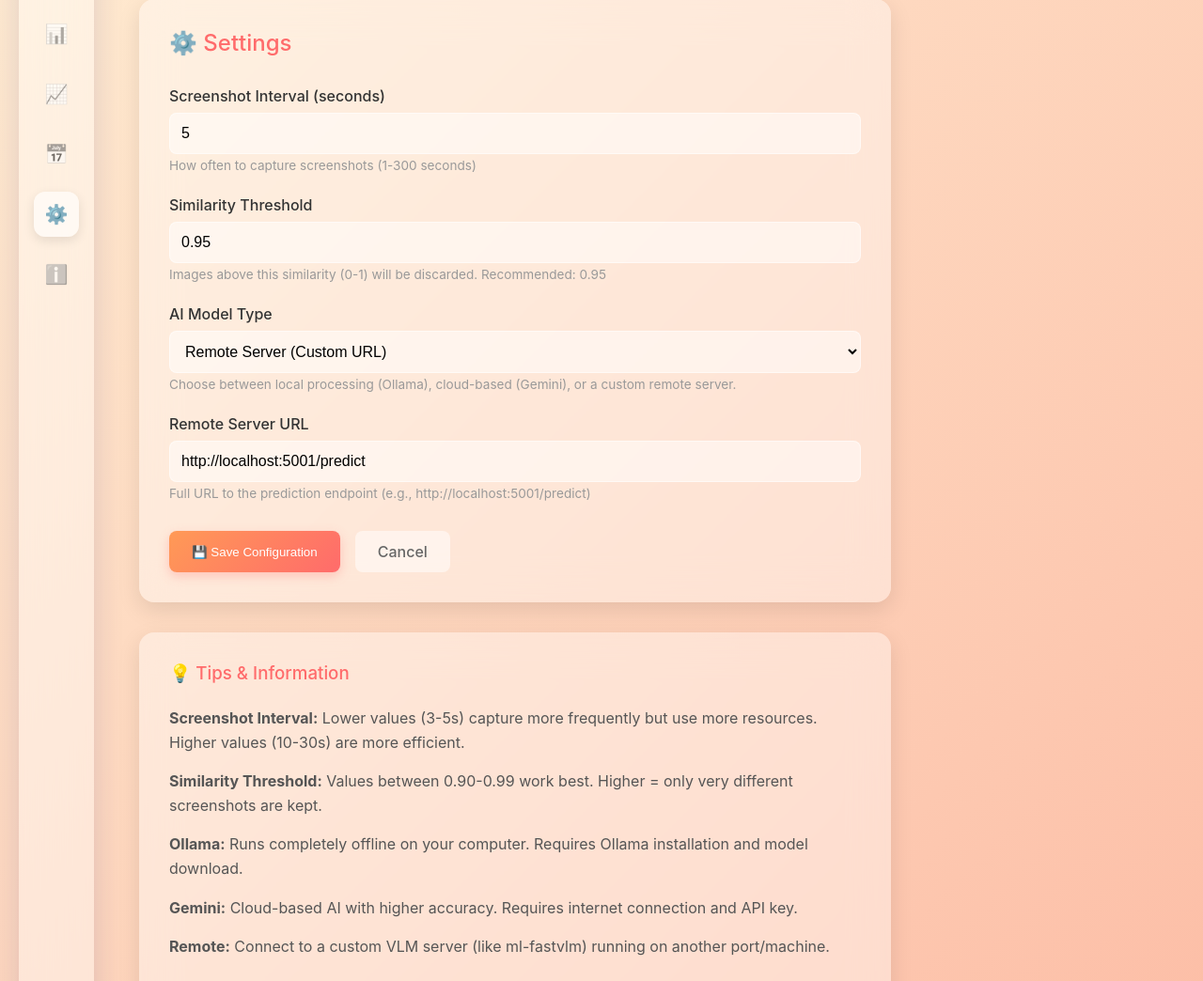
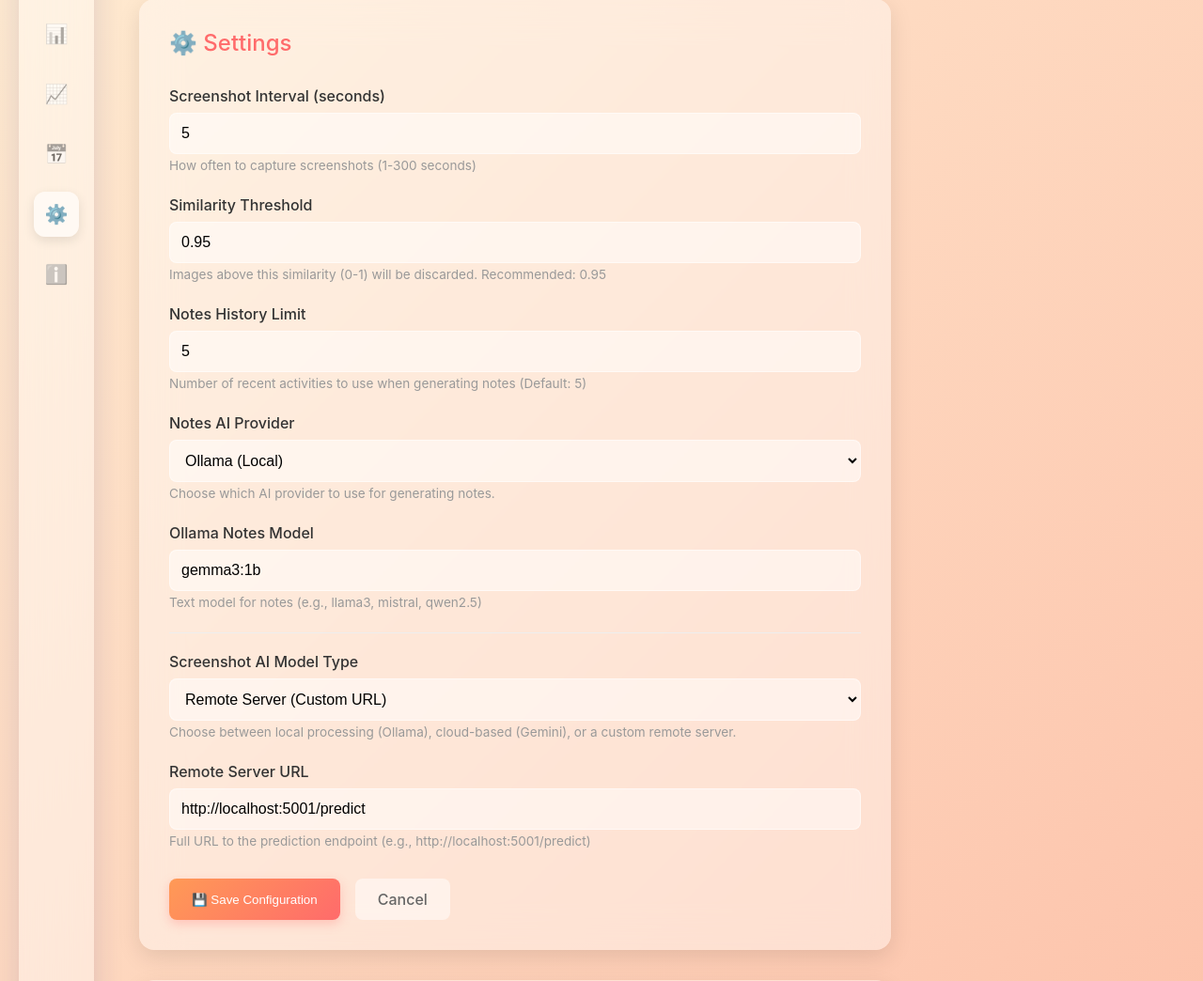
Before and after one commit to Developerr86/TimeLine-AI, a Flask app: page /config in a window 1280 px wide. Shown: the part 114-1158 px from the top of the page at 94% size. Run offline with Flask 3, Linux system fonts and the light colour scheme.

Commit message:
added Notes

```diff
--- a/config.json
+++ b/config.json
@@ -6,5 +6,8 @@
   "similarity_threshold": 0.95,
   "enabled": false,
   "remote_url": "http://localhost:5001/predict",
-  "Apple_FastVLM": "http://localhost:5001/predict"
+  "Apple_FastVLM": "http://localhost:5001/predict",
+  "notes_history_limit": 5,
+  "notes_model_provider": "ollama",
+  "notes_ollama_model": "gemma3:1b"
 }
--- a/main.py
+++ b/main.py
@@ -31,6 +31,9 @@ DEFAULT_CONFIG = {
     "gemini_model": os.getenv('GEMINI_MODEL', 'gemini-2.5-pro'),
     "Apple_FastVLM": os.getenv('REMOTE_URL', 'http://localhost:5001/predict'),
     "similarity_threshold": 0.95,
+    "notes_history_limit": 5,
+    "notes_model_provider": "gemini",
+    "notes_ollama_model": "llama3",
     "enabled": False
 }
 
@@ -399,6 +402,9 @@ def api_config():
         config['gemini_model'] = data.get('gemini_model', config['gemini_model'])
         config['remote_url'] = data.get('remote_url', config.get('remote_url', 'http://localhost:5001/predict'))
         config['similarity_threshold'] = float(data.get('similarity_threshold', 0.95))
+        config['notes_history_limit'] = int(data.get('notes_history_limit', 5))
+        config['notes_model_provider'] = data.get('notes_model_provider', 'gemini')
+        config['notes_ollama_model'] = data.get('notes_ollama_model', 'llama3')
 
         save_config(config)
         return jsonify({'status': 'success', 'config': config})
@@ -463,6 +469,86 @@ def api_latest_activity():
 @app.route('/screenshots/<path:filename>')
 def serve_screenshot(filename):
     return send_from_directory(SCREENSHOTS_DIR, filename)
+
+@app.route('/api/generate_notes', methods=['POST'])
+def generate_notes():
+    try:
+        config = load_config()
+        responses = load_responses()
+
+        # Get the limit from config, default to 5 if not set
+        limit = config.get('notes_history_limit', 5)
+
+        # Get the last N responses
+        recent_responses = responses[-limit:] if responses else []
+
+        if not recent_responses:
+            return jsonify({
+                'status': 'error',
+                'message': 'No recent activities to generate notes from.'
+            }), 400
+
+        # Prepare the prompt
+        activities_text = ""
+        for i, resp in enumerate(recent_responses):
+            timestamp = resp.get('timestamp', 'Unknown time')
+            title = resp.get('title', 'No Title')
+            summary = resp.get('summary', 'No Summary')
+            activities_text += f"{i+1}. [{timestamp}] {title}: {summary}\n"
+
+        prompt = f"""
+        You are an intelligent assistant helping a user review their recent computer activity.
+        Here are the user's last {len(recent_responses)} recorded activities:
+
+        {activities_text}
+
+        Based on these activities, please generate a concise set of notes.
+        - Summarize the main themes or tasks the user was working on.
+        - Highlight any potential distractions if apparent.
+        - Estimate roughly how much time was spent on different contexts (coding, browsing, etc.) if possible.
+        - Keep the tone professional and helpful.
+        - Format the output with Markdown (bullet points, bold text, etc.).
+        """
+
+        provider = config.get('notes_model_provider', 'gemini')
+
+        if provider == 'ollama':
+             # Use Ollama
+            model_name = config.get('notes_ollama_model', 'llama3')
+            client = ollama.Client()
+            response = client.chat(
+                model=model_name,
+                messages=[{
+                    'role': 'user',
+                    'content': prompt
+                }]
+            )
+            response_text = response['message']['content']
+        else:
+            # Use Gemini (Default)
+            # Check for Gemini API key
+            api_key = os.getenv('GEMINI_API_KEY')
+            if not api_key:
+                return jsonify({
+                    'status': 'error',
+                    'message': 'GEMINI_API_KEY not set. Please configure it in .env file.'
+                }), 400
+
+            # Configure Gemini
+            genai.configure(api_key=api_key)
+            model = genai.GenerativeModel(config.get('gemini_model', 'gemini-2.5-pro'))
+            response = model.generate_content(prompt)
+            response_text = response.text
+
+        return jsonify({
+            'status': 'success',
+            'notes': response_text,
+            'activity_count': len(recent_responses)
+        })
+
+    except Exception as e:
+        print(f"❌ Error generating notes: {e}")
+        return jsonify({'status': 'error', 'message': str(e)}), 500
 
 @app.route('/api/upload_image', methods=['POST'])
 def upload_image():
--- a/templates/config.html
+++ b/templates/config.html
@@ -59,7 +59,31 @@
                         </div>
 
                         <div class="form-group">
-                            <label for="model_type">AI Model Type</label>
+                            <label for="notes_history_limit">Notes History Limit</label>
+                            <input type="number" id="notes_history_limit" name="notes_history_limit"
+                                   value="{{ config.notes_history_limit if config.notes_history_limit else 5 }}" min="1" max="100" required>
+                            <small>Number of recent activities to use when generating notes (Default: 5)</small>
+                        </div>
+
+                        <div class="form-group">
+                            <label for="notes_model_provider">Notes AI Provider</label>
+                            <select id="notes_model_provider" name="notes_model_provider" onchange="toggleNotesModelOptions()">
+                                <option value="gemini" {% if config.notes_model_provider == 'gemini' %}selected{% endif %}>Google Gemini (Cloud)</option>
+                                <option value="ollama" {% if config.notes_model_provider == 'ollama' %}selected{% endif %}>Ollama (Local)</option>
+                            </select>
+                            <small>Choose which AI provider to use for generating notes.</small>
+                        </div>
+
+                        <div class="form-group" id="notesOllamaModelGroup" style="display: none;">
+                            <label for="notes_ollama_model">Ollama Notes Model</label>
+                            <input type="text" id="notes_ollama_model" name="notes_ollama_model" value="{{ config.notes_ollama_model if config.notes_ollama_model else 'llama3' }}">
+                            <small>Text model for notes (e.g., llama3, mistral, qwen2.5)</small>
+                        </div>
+
+                        <hr style="margin: 20px 0; border: 0; border-top: 1px solid #eee;">
+
+                        <div class="form-group">
+                            <label for="model_type">Screenshot AI Model Type</label>
                             <select id="model_type" name="model_type" onchange="toggleModelOptions()">
                                 <option value="ollama" {% if config.model_type == 'ollama' %}selected{% endif %}>Ollama (Local)</option>
                                 <option value="gemini" {% if config.model_type == 'gemini' %}selected{% endif %}>Google Gemini (Cloud)</option>
@@ -133,6 +157,12 @@
                 modelType === 'remote' ? 'block' : 'none';
         }
 
+        function toggleNotesModelOptions() {
+            const notesProvider = document.getElementById('notes_model_provider').value;
+            document.getElementById('notesOllamaModelGroup').style.display =
+                notesProvider === 'ollama' ? 'block' : 'none';
+        }
+
         async function saveConfig(event) {
             event.preventDefault();
 
@@ -143,7 +173,10 @@
                 model_type: formData.get('model_type'),
                 ollama_model: formData.get('ollama_model'),
                 gemini_model: formData.get('gemini_model'),
-                remote_url: formData.get('remote_url')
+                remote_url: formData.get('remote_url'),
+                notes_history_limit: parseInt(formData.get('notes_history_limit')),
+                notes_model_provider: formData.get('notes_model_provider'),
+                notes_ollama_model: formData.get('notes_ollama_model')
             };
 
             try {
@@ -167,6 +200,7 @@
         }
 
         toggleModelOptions();
+        toggleNotesModelOptions();
     </script>
 </body>
 </html>
```
Also changed, not shown: templates/index.html (+58 -0 lines).
